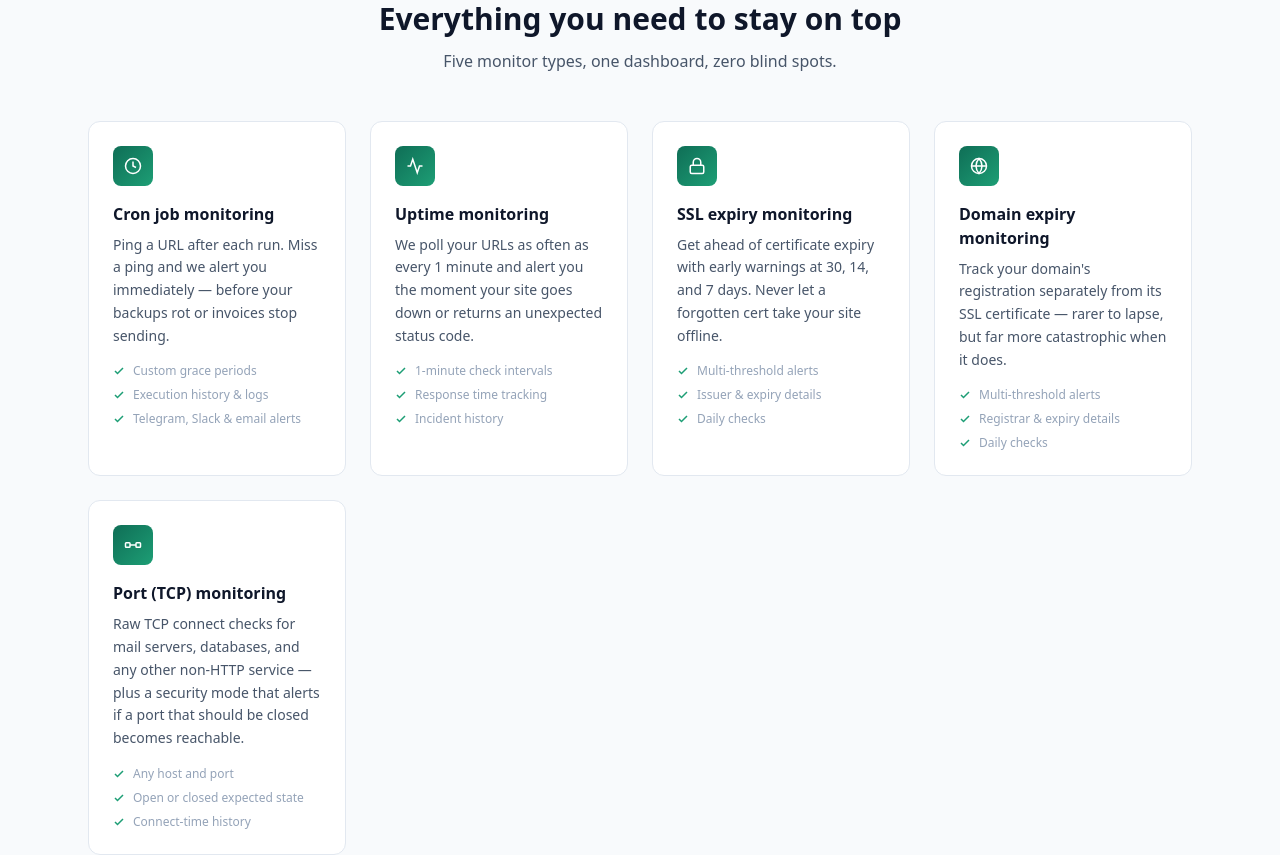
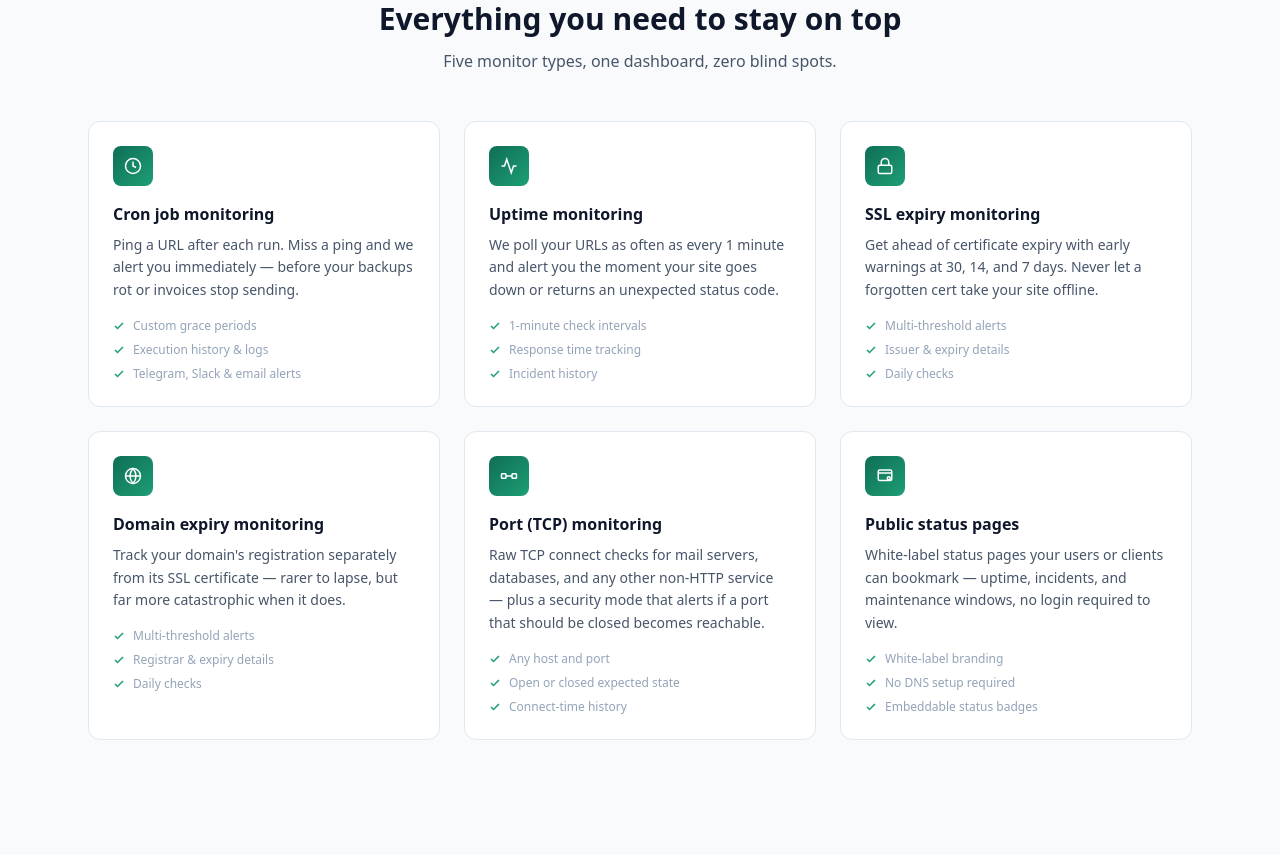
Before and after one commit to checkmeup/checkmeup, a Vue app in the folder apps/web/: page / in a window 1280 px wide. Shown: the part 1580-2435 px from the top of the page. Built offline with nearby package versions, Linux system fonts and the light colour scheme; no server answers; what @tanstack/vue-query would draw is missing.

Commit message:
feat: add status pages card to homepage feature grid
Switches the feature grid to 3 columns so Domain and Port monitoring
land on the second row together, and adds a sixth card covering
white-label public status pages.

```diff
--- a/apps/web/src/views/HomeView.vue
+++ b/apps/web/src/views/HomeView.vue
@@ -266,7 +266,7 @@ const testimonials = [
         </p>
       </div>
 
-      <div class="grid sm:grid-cols-2 lg:grid-cols-4 gap-6">
+      <div class="grid sm:grid-cols-2 lg:grid-cols-3 gap-6">
         <!-- Cron -->
         <div
           class="rounded-xl border p-6 transition-colors hover:border-[var(--color-green-700)]"
@@ -669,6 +669,87 @@ const testimonials = [
             </li>
           </ul>
         </div>
+
+        <!-- Status pages -->
+        <div
+          class="rounded-xl border p-6 transition-colors hover:border-[var(--color-green-700)]"
+          style="background-color: var(--surface); border-color: var(--border)"
+        >
+          <div
+            class="w-10 h-10 rounded-lg flex items-center justify-center mb-4"
+            style="
+              background: linear-gradient(
+                135deg,
+                var(--color-green-700) 0%,
+                var(--color-green-500) 100%
+              );
+            "
+          >
+            <svg
+              width="18"
+              height="18"
+              viewBox="0 0 24 24"
+              fill="none"
+              stroke="white"
+              stroke-width="2"
+            >
+              <rect x="3" y="4" width="18" height="14" rx="2" />
+              <line x1="3" y1="8" x2="21" y2="8" />
+              <circle cx="17" cy="15" r="2" />
+            </svg>
+          </div>
+          <h3 class="font-semibold text-base mb-2" style="color: var(--text-strong)">
+            Public status pages
+          </h3>
+          <p class="text-sm leading-relaxed" style="color: var(--text-dim)">
+            White-label status pages your users or clients can bookmark — uptime, incidents, and
+            maintenance windows, no login required to view.
+          </p>
+          <ul class="mt-4 space-y-2">
+            <li class="flex items-center gap-2 text-xs" style="color: var(--text-muted)">
+              <svg
+                width="12"
+                height="12"
+                viewBox="0 0 24 24"
+                fill="none"
+                stroke="currentColor"
+                stroke-width="3"
+                style="color: var(--color-green-500)"
+              >
+                <polyline points="20 6 9 17 4 12" />
+              </svg>
+              White-label branding
+            </li>
+            <li class="flex items-center gap-2 text-xs" style="color: var(--text-muted)">
+              <svg
+                width="12"
+                height="12"
+                viewBox="0 0 24 24"
+                fill="none"
+                stroke="currentColor"
+                stroke-width="3"
+                style="color: var(--color-green-500)"
+              >
+                <polyline points="20 6 9 17 4 12" />
+              </svg>
+              No DNS setup required
+            </li>
+            <li class="flex items-center gap-2 text-xs" style="color: var(--text-muted)">
+              <svg
+                width="12"
+                height="12"
+                viewBox="0 0 24 24"
+                fill="none"
+                stroke="currentColor"
+                stroke-width="3"
+                style="color: var(--color-green-500)"
+              >
+                <polyline points="20 6 9 17 4 12" />
+              </svg>
+              Embeddable status badges
+            </li>
+          </ul>
+        </div>
       </div>
     </section>
 
```
Also changed, not shown: 1 other file (tests, documents, lock files or other folders).
